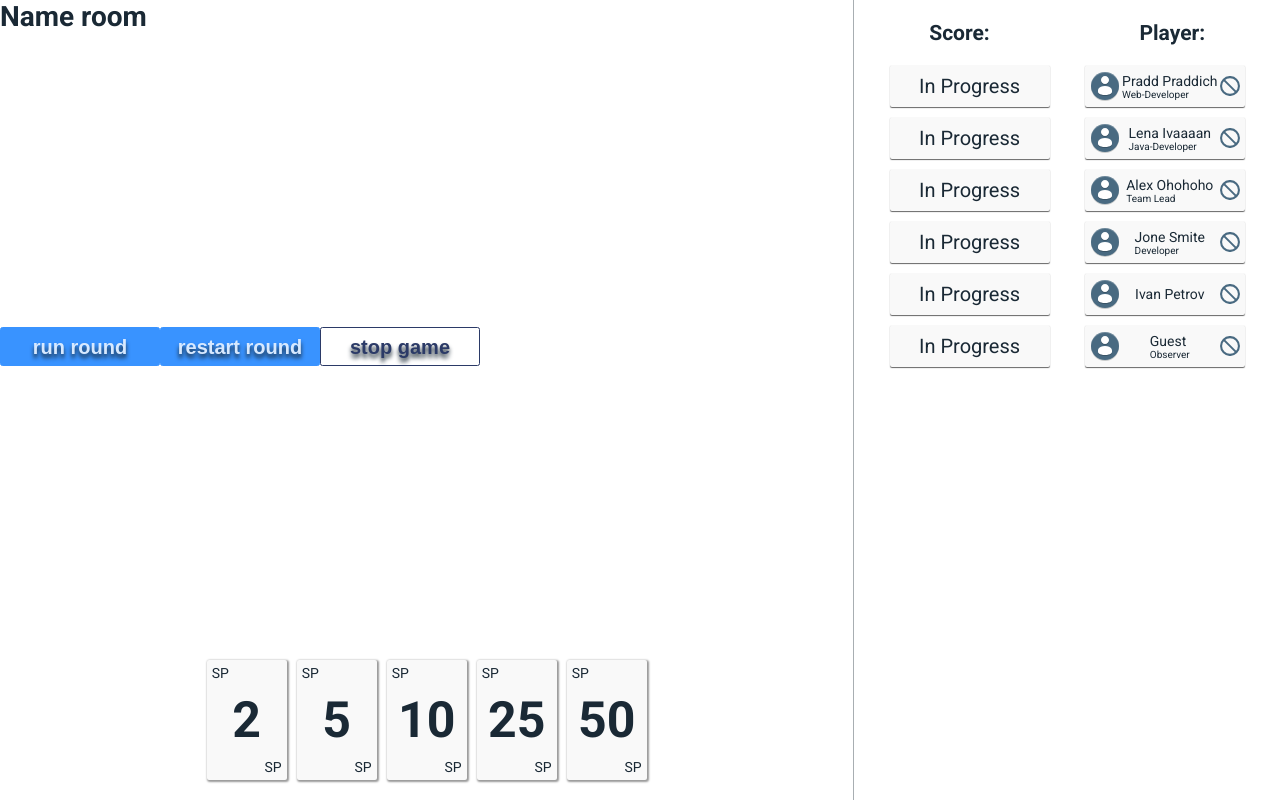
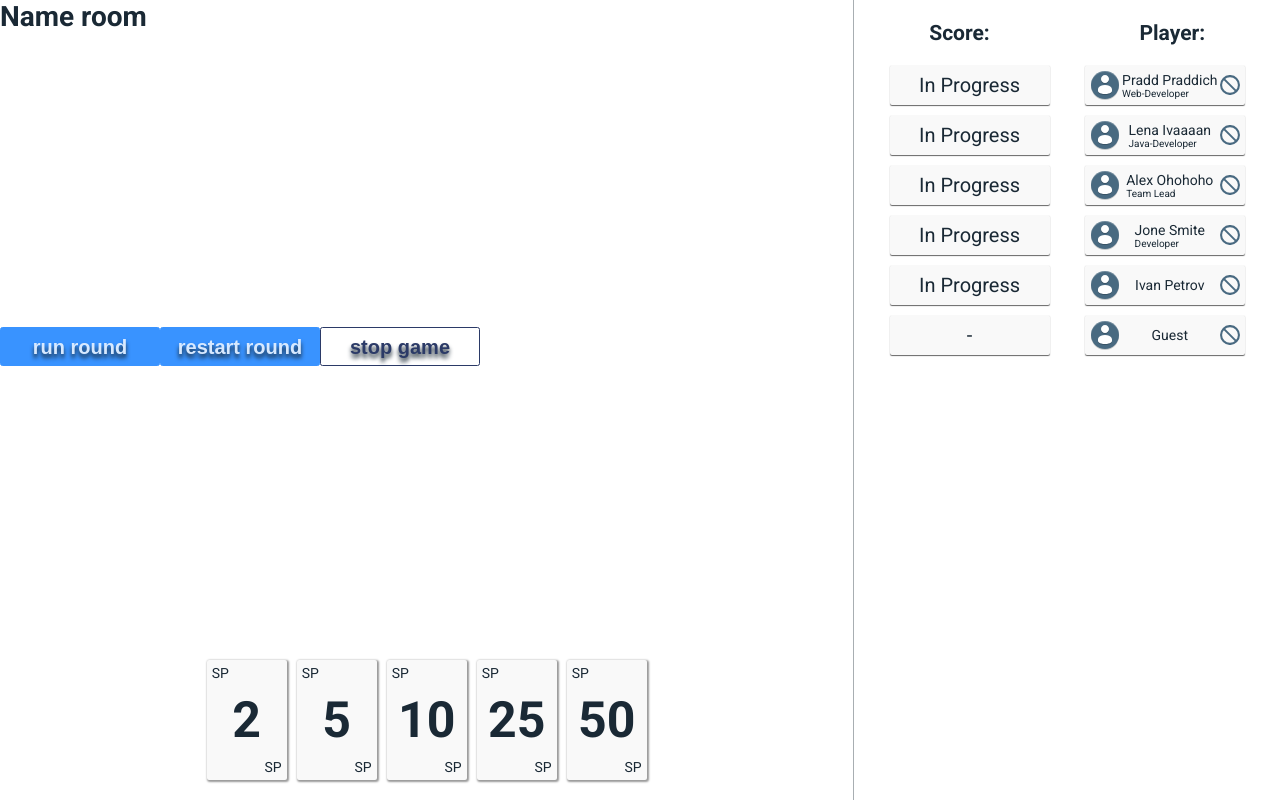
Before and after one commit to AndreiMrakov/pointing-poker-fe, a React (Create React App) app: page / in a window 1280 px wide. Built offline with nearby package versions, Linux system fonts and the light colour scheme.

Commit message:
fix: fix remark to PR #2

```diff
--- a/src/App.tsx
+++ b/src/App.tsx
@@ -1,6 +1,6 @@
 import React from 'react';
-import GamePage from './pages/GamePage';
-import styles from './App.module.scss';
+import GamePage from '@/pages/GamePage';
+import styles from '@/App.module.scss';
 
 export function App() {
   return (
--- a/src/components/User/User.module.scss
+++ b/src/components/User/User.module.scss
@@ -1,4 +1,7 @@
 @import "@/variables.scss";
+
+$size-kick: 2rem;
+$size-avatar: 3rem;
 
 .listUsers {
   border-left: 1px solid $second-font-color;
@@ -51,20 +54,16 @@
 }
 
 .avatar {
-  width: 3rem;
-  height: 3.2rem;
-  background-position: center;
-  background-repeat: no-repeat;
-  background-size: cover;
+  width: $size-avatar;
+  height: $size-avatar;
+  background: center no-repeat;
   margin-left: 0.5rem;
 }
 
 .kick {
-  width: 2rem;
-  height: 2rem;
-  background-image: url(../../assets/images/kick.svg);
-  background-position: center;
-  background-repeat: no-repeat;
+  width: $size-kick;
+  height: $size-kick;
+  background: url(../../assets/images/kick.svg) center no-repeat;
   background-size: cover;
   margin-right: 0.5rem;
   cursor: pointer;
--- a/src/store/users.json
+++ b/src/store/users.json
@@ -47,10 +47,10 @@
     },
     {
       "id": "6",
-      "type": "player",
+      "type": "observer",
       "name": "Guest",
       "surname": "",
-      "job": "observer",
+      "job": "",
       "avatar": "",
       "currentScore": null
     }
```
Also changed, not shown: src/App.module.scss (line endings or trailing spaces).
